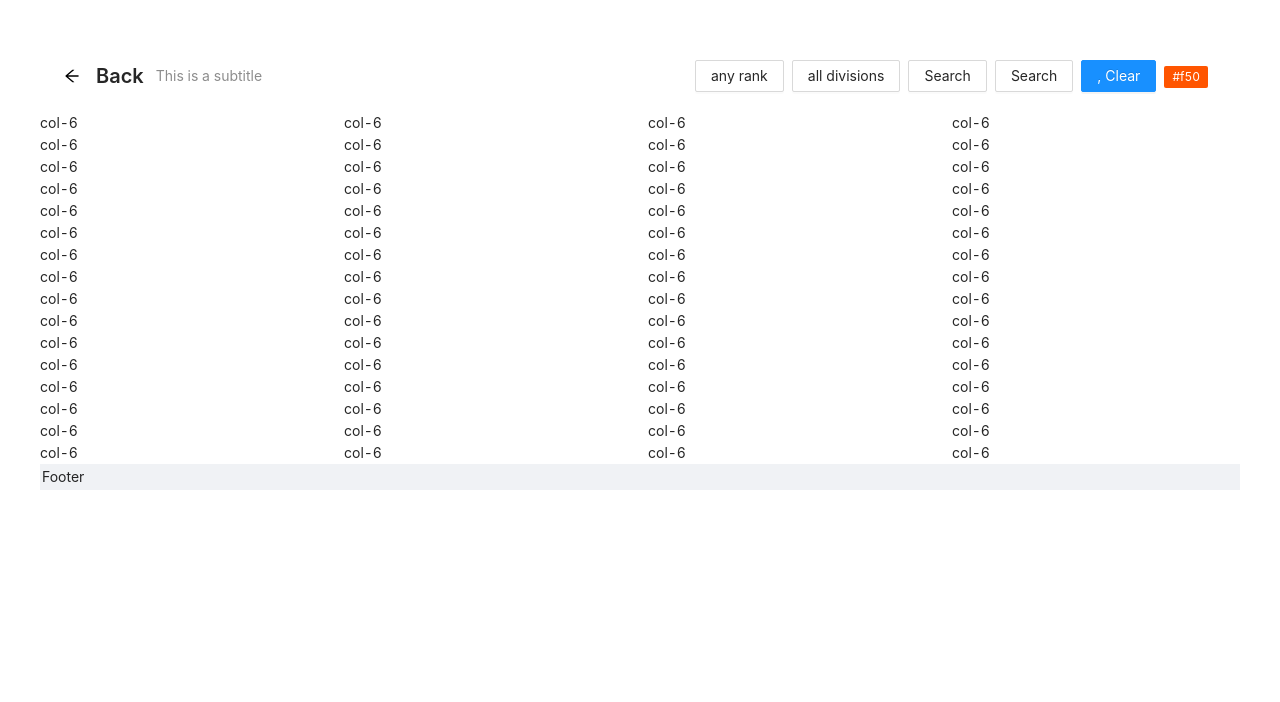
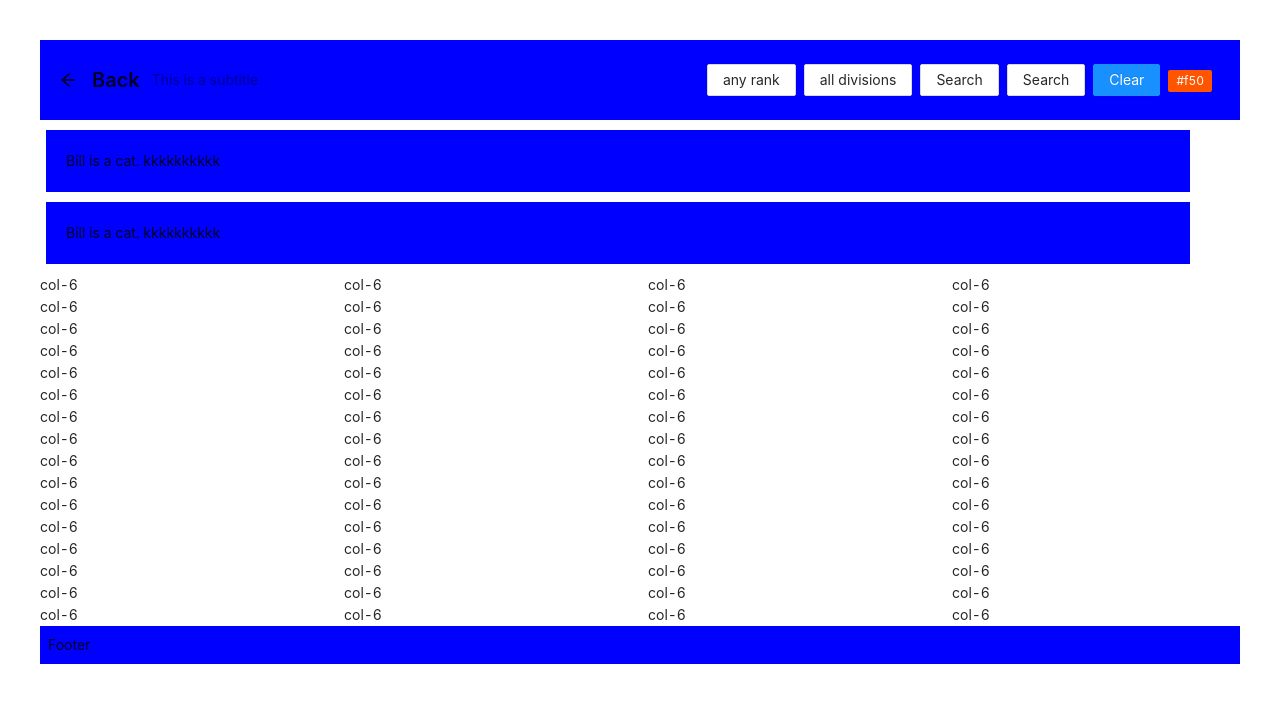
Before and after one commit to ricardozv/studyofAnsDesign, a React (Create React App) app: page / in a window 1280 px wide. Shown: the top 702 px of the page. Built offline with nearby package versions, Linux system fonts and the light colour scheme.

Commit message:
adiciona um novo menu e butoes, tem uma nova proposta de content em analise e da cor ao footer, falta organizar o CSS

```diff
--- a/src/App.js
+++ b/src/App.js
@@ -1,60 +1,46 @@
 // import api from './services/api';
-import { Menu } from 'antd';
 import './components/buttons/ButtonPrimary';
 import { Row, Col } from 'antd';
 
 import { PageHeader, Button } from 'antd';
 
-// import que foram copiados pro componente
-// import { Divider, Space } from 'antd';
 import React from 'react';
-// import { Button } from 'antd';
-// import { SearchOutlined } from '@ant-design/icons';
 import { Layout} from 'antd';
 
 
 import { Tag } from 'antd';
-
-
-//import { useState } from 'react';
-
-// import { PoweroffOutlined } from '@ant-design/icons';
 import './global.css';
 
 
-const { Footer } = Layout;
 
-
-
-
-
+const { Footer, Content } = Layout;
 
 
 function App() {
- // const [size] = useState(8);
+
   return (
     <div style={{ width: 1200, margin: '40px auto' }}>
        <div className="site-page-header-ghost-wrapper">
-    <PageHeader
+    <PageHeader style={{
+       background: '#0000FF',
+       width: 1200,
+       padding: 20
+
+    }}
       ghost={true}
       onBack={() => window.history.back()}
       title="Back"
       subTitle="This is a subtitle"
-
-
-
       extra={[
         <Button theme= "dark">any rank</Button>,
         <Button theme="dark">all divisions</Button>,
         <Button key="3">Search</Button>,
         <Button key="2">Search</Button>,
-        <Button key="1" type="primary">,
+        <Button key="1" type="primary">
           Clear
         </Button>,
         <>
-
           <Tag color="#f50">#f50</Tag>
-
 
         </>
       ]}
@@ -65,6 +51,22 @@ function App() {
 
 
       <>
+
+      <Content style={{ margin: '10px 50px 10px 6px', background:'#0000FF' }}>
+            <div className="site-layout-background" style={{ padding: 20, minHeight: 50 }}>
+              Bill is a cat.
+            kkkkkkkkkk
+            </div>
+          </Content>
+
+          <Content style={{ margin: '10px 50px 10px 6px', background:'#0000FF' }}>
+            <div className="site-layout-background" style={{ padding: 20, minHeight: 50 }}>
+              Bill is a cat.
+            kkkkkkkkkk
+            </div>
+          </Content>
+
+
         <Row gutter={[16, 16 ]}>
           <Col span={6}>col-6</Col>
           <Col span={6}>col-6</Col>
@@ -185,10 +187,11 @@ function App() {
 
         <Layout>
               <Footer style={{
+                background: '#0000FF',
                 width: 1200,
-                padding: 2
-
-              }}>Footer</Footer>
+                padding: 8
+              }}>
+                Footer</Footer>
         </Layout>
 
 
```
